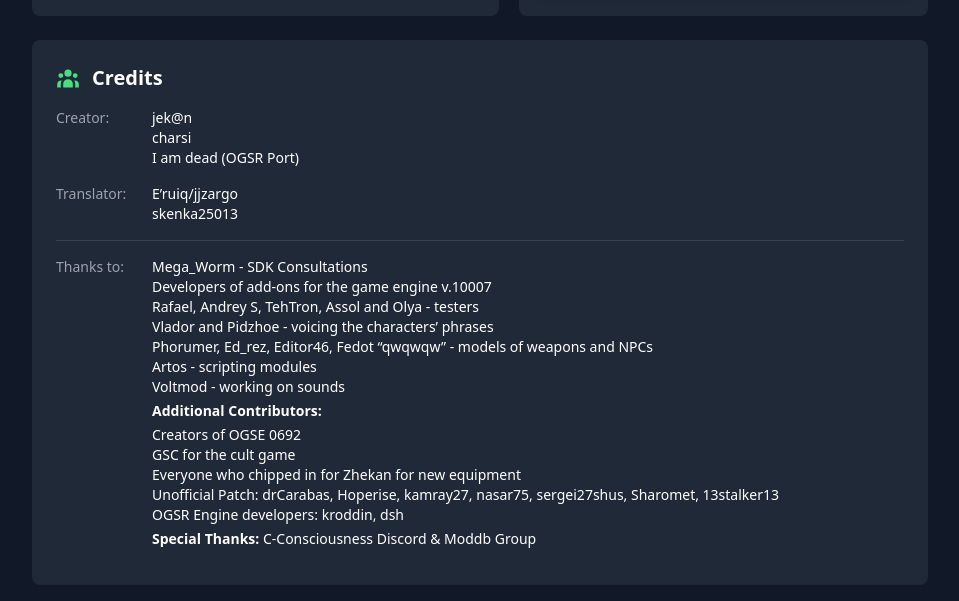
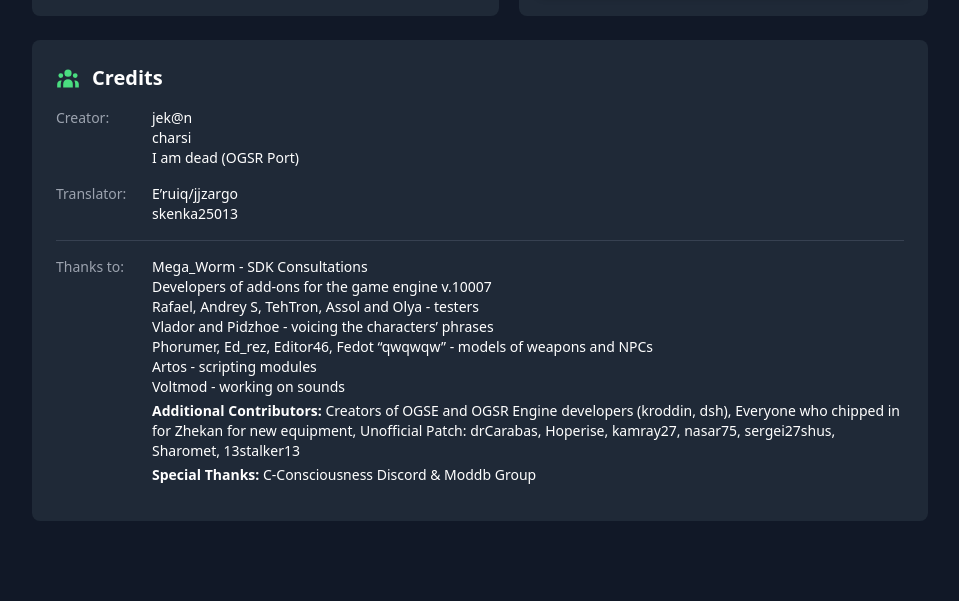
Before and after one commit to Cheekitos/CSMA, a Jekyll site: the page built from _mods/goldsphere.md, in a window 1280 px wide and 900 px high, scrolled down 1065 px, cut to the strip 299-900 px from the top of the window. Shown: the whole strip, without its empty margins (160-1119 px from the left). Built offline with Jekyll 4.4.1, drawn with Linux system fonts in a browser that asks for light colours; nearby versions of some CDN libraries; after the commit the page ends 1901 px from its top, so only the background shows below that.

Commit message:
Update goldsphere.md

```diff
--- a/_mods/goldsphere.md
+++ b/_mods/goldsphere.md
@@ -59,11 +59,7 @@
   * Voltmod - working on sounds
 
   **Additional Contributors:**
-  * Creators of OGSE 0692
-  * GSC for the cult game
-  * Everyone who chipped in for Zhekan for new equipment
-  * Unofficial Patch: drCarabas, Hoperise, kamray27, nasar75, sergei27shus, Sharomet, 13stalker13
-  * OGSR Engine developers: kroddin, dsh
+  Creators of OGSE and OGSR Engine developers (kroddin, dsh), Everyone who chipped in for Zhekan for new equipment, Unofficial Patch: drCarabas, Hoperise, kamray27, nasar75, sergei27shus, Sharomet, 13stalker13
 
   **Special Thanks:**
   C-Consciousness Discord & Moddb Group
@@ -93,7 +89,7 @@
     </div>
   </div>
 
-  <div class="flex items-start" style="gap: 0.75rem; margin-bottom: 0;">
+  <div class="flex items-start" style="gap: 0.75rem; margin-bottom: 0.75rem;">
     <span style="color: #fbbf24 !important; font-weight: bold; font-size: 0.875rem; flex-shrink: 0; line-height: 1.5; min-width: 1.2rem;">4.</span>
     <div style="flex: 1; line-height: 1.5;">
       <p style="margin: 0; color: #d1d5db;">This is Goldsphere OGSR 1.3 + Fixes by Toastman221 & Seushimare + Patch 1.4.3.5</p>
```
